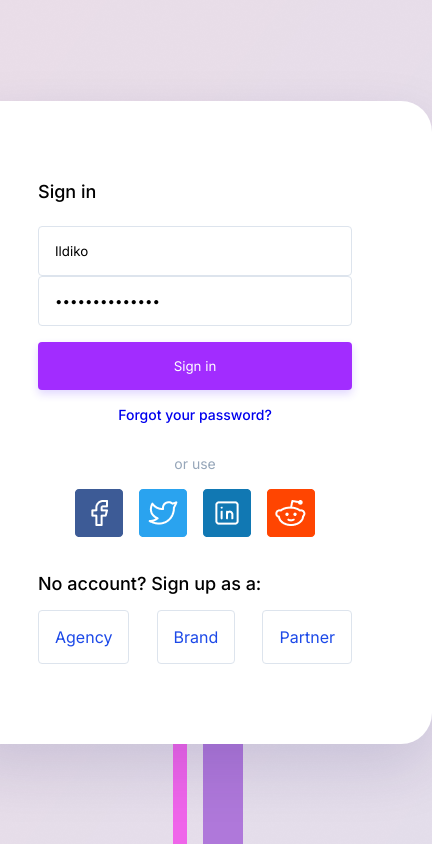
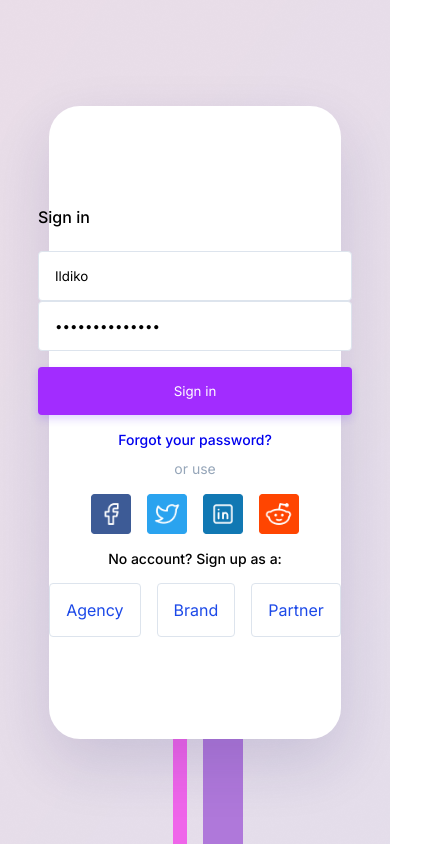
Before and after one commit to kallebereis/page-login, a plain HTML site: page index.html in a window 390 px wide. Shown: the whole page, 432 px wide, since content can reach past the window. Drawn offline with Linux system fonts and the light colour scheme.

Commit message:
Parte da responsividade adicionada

```diff
--- a/index.html
+++ b/index.html
@@ -6,6 +6,7 @@
     <meta charset="UTF-8" />
     <meta name="viewport" content="width=device-width, initial-scale=1.0" />
     <link rel="stylesheet" href="src/css/style.css" />
+    <link rel="stylesheet" href="src/css/responsive.css" />
     <link
       href="https://fonts.googleapis.com/css2?family=Inter:ital,opsz,wght@0,14..32,100..900;1,14..32,100..900&display=swap"
       rel="stylesheet"
--- /dev/null
+++ b/src/css/responsive.css
@@ -0,0 +1,28 @@
+@media (max-width: 480px) {
+  #sing_ing {
+    height: 75%;
+    width: 75%;
+    padding: 40px;
+    gap: 12px;
+  }
+
+  #box_form p {
+    font-size: 16px;
+  }
+
+  #box_social {
+    width: 100%;
+  }
+
+  #box_social div a img {
+    width: 40px;
+  }
+
+  #box_account_creation {
+    width: 100%;
+  }
+
+  #box_account_creation p {
+    font-size: 14px;
+  }
+}
--- a/src/css/style.css
+++ b/src/css/style.css
@@ -17,6 +17,7 @@ body {
   display: flex;
   flex-direction: column;
   align-items: center;
+  justify-content: center;
   gap: 32px;
   background: #FFFFFF;
   border-radius: 31px;
@@ -62,6 +63,8 @@ body {
 #box_social {
   display: flex;
   flex-direction: column;
+  align-items: center;
+  justify-content: center;
   gap: 17px;
 }
 
@@ -80,6 +83,8 @@ body {
   width: 100%;
   display: flex;
   flex-direction: column;
+  align-items: center;
+  justify-content: center;
   gap: 16px;
 }
 
```
